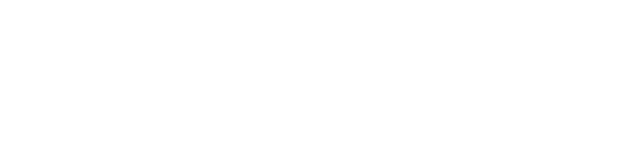
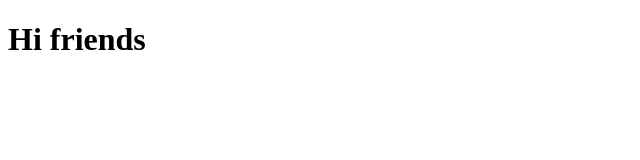
Before and after one commit to Thiwanka49/Sample_project, a plain HTML site: page Project/index.html in a window 1280 px wide. Shown: the whole page, without its empty margins (0-640 px from the left). Drawn offline with Linux system fonts and the light colour scheme.

Commit message:
Update index.html

```diff
--- a/Project/index.html
+++ b/Project/index.html
@@ -4,6 +4,7 @@
     <meta charset="UTF-8">
     <meta name="viewport" content="width=device-width, initial-scale=1.0">
     <title>Document</title>
+    <h1>Hi friends</h1>
 </head>
 <body>
 
```
